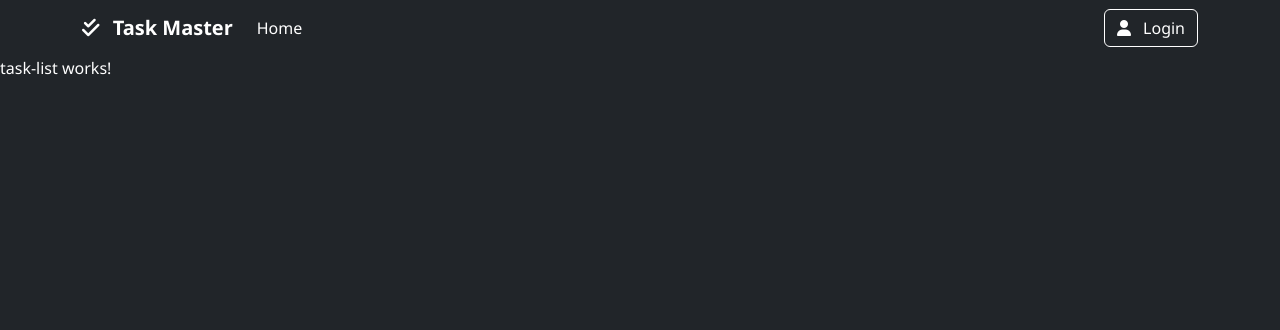
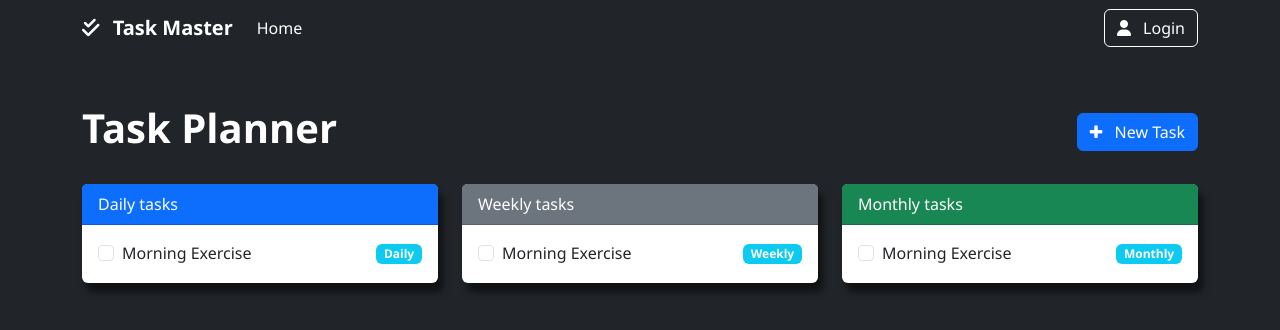
Before and after one commit to MojasSimunovic/goal-planner, an Angular app: page /tasks in a window 1280 px wide. Shown: the top 330 px of the page. Built offline with nearby package versions, Linux system fonts and the light colour scheme.

Commit message:
initial setup for the tasks list component and adding new task modal

```diff
--- a/src/app/app.component.html
+++ b/src/app/app.component.html
@@ -36,7 +36,7 @@
              Logout
           </button>
         } @else {
-          <button class="btn btn-outline-light" data-bs-toggle="modal" data-bs-target="#authModal">
+          <button class="btn btn-outline-light" data-bs-toggle="modal" >
             <i class="fas fa-user me-2"></i> Login
           </button>
         }
--- a/src/app/pages/goal-list/goal-list.component.html
+++ b/src/app/pages/goal-list/goal-list.component.html
@@ -1,41 +1,43 @@
 <div class="container py-5">
-  <div class="d-flex">
+  <div class="d-flex justify-content-between align-items-center mb-4">
     <h1 class="fw-bold">Goals</h1>
     <button class="btn btn-primary" (click)="navigateToNewGoal()">
       <i class="fas fa-plus me-2" ></i>
       New Goal</button>
   </div>
   <div class="row">
+    @for (goal of goalsList; track $index) {
       <div class="col-md-6 mb-4">
         <div class="card goal-card">
           <div class="card-body">
             <h5 class="card-title">
-            Learn Web development
+              {{ goal.goalName }}
             </h5>
             <div class="progress mb-3">
               <div class="progress-bar">
 
               </div>
             </div>
-          <h6 class="card-subtitle">
-
-          </h6>
+            <!-- <h6 class="card-subtitle mb-3">
+              {{ goal.description }}
+            </h6> -->
             <ul class="list-group">
               <li class="list-group-item d-flex justify-content-between">
-              html and css
-              <span class="badge bg-success">Complete</span>
+                Start date
+                <span class="badge bg-success">{{ goal.startDate | date:'longDate' }}</span>
               </li>
               <li class="list-group-item d-flex justify-content-between">
-              html and css
-              <span class="badge bg-warning">In progress</span>
+                End date
+                <span class="badge bg-warning">{{ goal.endDate | date:'longDate'  }}</span>
               </li>
               <li class="list-group-item d-flex justify-content-between">
-              html and css
-              <span class="badge bg-danger">Pending</span>
+                Description
+                <span class="badge bg-danger">{{ goal.description }}</span>
               </li>
             </ul>
           </div>
         </div>
       </div>
+    }
   </div>
 </div>
--- a/src/app/pages/goal-list/goal-list.component.ts
+++ b/src/app/pages/goal-list/goal-list.component.ts
@@ -3,10 +3,11 @@ import { Router} from '@angular/router';
 import { GoalService } from '../../services/goal.service';
 import { LoggedUserData } from '../../model/user';
 import { Goal, GoalWithoutMilestone } from '../../model/goal';
+import { DatePipe } from '@angular/common';
 
 @Component({
   selector: 'app-goal-list',
-  imports: [],
+  imports: [DatePipe],
   templateUrl: './goal-list.component.html',
   styleUrl: './goal-list.component.css'
 })
--- a/src/app/pages/task-list/task-list.component.css
+++ b/src/app/pages/task-list/task-list.component.css
@@ -0,0 +1,13 @@
+.task-card {
+  border: 0;
+  box-shadow: 5px 9px 7px 0px #0000008c;
+  transition: 0.4s ease;
+}
+
+.task-card:hover {
+  scale: 1.03;
+}
+
+.modal-footer {
+  border-top: 0;
+}
--- a/src/app/pages/task-list/task-list.component.html
+++ b/src/app/pages/task-list/task-list.component.html
@@ -1 +1,93 @@
-<p>task-list works!</p>
+<div class="container py-5">
+  <div class="d-flex justify-content-between align-items-center mb-4">
+    <h1 class="fw-bold">Task Planner</h1>
+    <button class="btn btn-primary" data-bs-toggle="modal" data-bs-target="#taskModal">
+      <i class="fa fa-plus me-2"></i>
+      New Task</button>
+  </div>
+  <div class="row">
+    <div class="col-md-4 mb-4">
+      <div class="card h-100 task-card">
+        <div class="card-header bg-primary text-white">
+          Daily tasks
+        </div>
+        <div class="card-body">
+          <div class="task-item d-flex justify-content-between align-items-center">
+            <div class="form-check">
+              <input type="checkbox" id="task1" class="form-check-input">
+              <label for="task1" class="form-check-label">Morning Exercise</label>
+            </div>
+            <span class="badge bg-info">Daily</span>
+          </div>
+        </div>
+      </div>
+    </div>
+    <div class="col-md-4 mb-4">
+      <div class="card h-100 task-card">
+        <div class="card-header bg-secondary text-white">
+          Weekly tasks
+        </div>
+        <div class="card-body">
+          <div class="task-item d-flex justify-content-between align-items-center">
+            <div class="form-check">
+              <input type="checkbox" id="task2" class="form-check-input">
+              <label for="task2" class="form-check-label">Morning Exercise</label>
+            </div>
+            <span class="badge bg-info">Weekly</span>
+          </div>
+        </div>
+      </div>
+    </div>
+    <div class="col-md-4 mb-4">
+      <div class="card h-100 task-card">
+        <div class="card-header bg-success text-white">
+          Monthly tasks
+        </div>
+        <div class="card-body">
+          <div class="task-item d-flex justify-content-between align-items-center">
+            <div class="form-check">
+              <input type="checkbox" id="task3" class="form-check-input">
+              <label for="task3" class="form-check-label">Morning Exercise</label>
+            </div>
+            <span class="badge bg-info">Monthly</span>
+          </div>
+        </div>
+      </div>
+    </div>
+  </div>
+</div>
+
+<div class="modal fade" id="taskModal" aria-labelledby="authModalLabel" aria-hidden="true" tabindex="-1" #taskModalRef>
+  <div class="modal-dialog modal-dialog-centered">
+    <div class="modal-content bg-dark text-white">
+      <div class="modal-header border-0 pb-0">
+        <h5 class="modal-title">Create New Task</h5>
+        <button class="btn-close" type="button" data-bs-dismiss="modal"></button>
+      </div>
+      <div class="modal-body">
+        <form >
+          <div class="mb-3">
+            <label for="" class="form-label">Task Title</label>
+            <input type="text" class="form-control">
+          </div>
+          <div class="mb-3">
+            <label for="" class="form-label">Task Frequency</label>
+            <select name="" id="" class="form-select bg-dark text-white">
+              <option value="daily">Daily</option>
+              <option value="daily">Weekly</option>
+              <option value="daily">Monthly</option>
+            </select>
+          </div>
+          <div class="mb-3">
+            <label for="" class="form-label">Due Date</label>
+            <input type="date" class="form-control">
+          </div>
+          <div class="modal-footer">
+            <button class="btn btn-primary" data-bs-dismiss="taskModal">Create task</button>
+            <button class="btn btn-secondary">Cancel</button>
+          </div>
+        </form>
+      </div>
+    </div>
+  </div>
+</div>
--- a/src/app/pages/task-list/task-list.component.ts
+++ b/src/app/pages/task-list/task-list.component.ts
@@ -1,4 +1,6 @@
-import { Component } from '@angular/core';
+import { Component, ElementRef, OnInit, ViewChild } from '@angular/core';
+
+declare var bootstrap: any;
 
 @Component({
   selector: 'app-task-list',
@@ -6,6 +8,18 @@ import { Component } from '@angular/core';
   templateUrl: './task-list.component.html',
   styleUrl: './task-list.component.css'
 })
-export class TaskListComponent {
+export class TaskListComponent implements OnInit {
 
+  @ViewChild('taskModalRef') modalRef!: ElementRef;
+  ngOnInit(): void {
+    const modalEl = document.getElementById('taskModal');
+    if (modalEl) {
+      const modal = new bootstrap.Modal(modalEl);
+    }
+  }
+
+  closeModal() {
+    const modal = bootstrap.Modal.getInstance(this.modalRef.nativeElement);
+    modal?.hide();
+  }
 }
```
Lines whose indentation alone changed are shown as unchanged.
